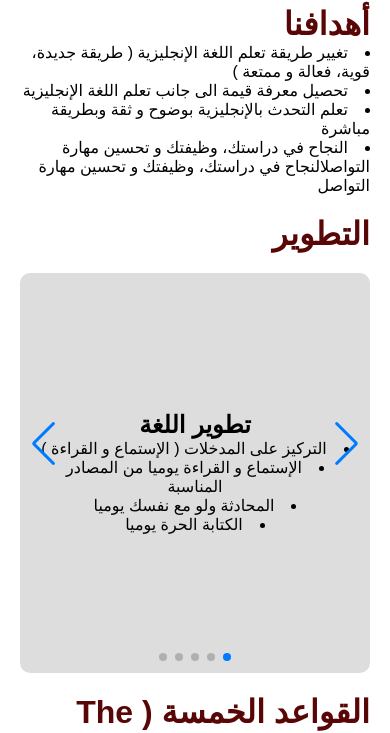
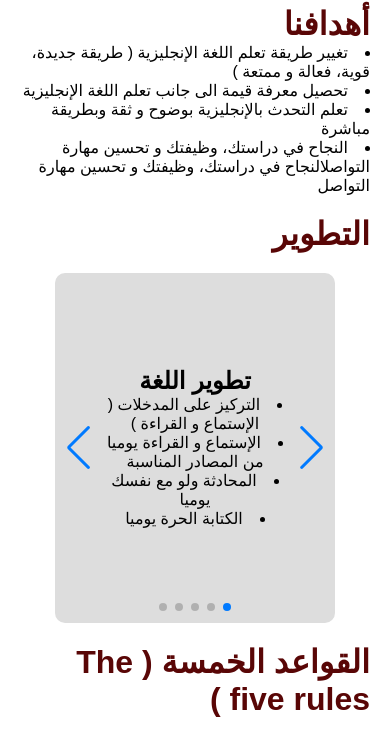
Before and after one commit to PowerEnglishClub/PowerEnglishClub.github.io, a plain HTML site: page index.html in a window 390 px wide. Shown: the part 729-1462 px from the top of the page. Drawn offline with Linux system fonts and the light colour scheme.

Commit message:
Fix issue of sliderjs

```diff
--- a/css/style.css
+++ b/css/style.css
@@ -106,21 +106,24 @@ header a:hover {
   list-style-position: inside;
 }
 
-.swiper h1 {
-  color: var(--primary-color);
-  margin-bottom: 20px;
+.swiper {
+  background-color: #ddd;
+  border-radius: 10px;
+  text-align: center;
+  width: 80%;
+  height: 350px;
 }
 
-.swiper .swiper-slide {
-  background-color: #ddd;
-  padding: 20px;
-  border-radius: 10px;
-  text-align: center;
-  width: 100%;
-  height: 400px;
+.swiper-slide {
   display: flex;
   flex-direction: column;
   justify-content: center;
+  padding: 40px;
+}
+
+.improving h1 {
+  color: var(--primary-color);
+  margin-bottom: 20px;
 }
 
 .swiper-slide ul {
@@ -304,7 +307,7 @@ footer {
 
   .our-story,
   .goals,
-  .swiper,
+  .improving,
   .rules,
   .contact {
     margin: 20px;
--- a/index.html
+++ b/index.html
@@ -66,8 +66,9 @@
         </ul>
       </div>
 
+      <div class="improving" id="improving">
+        <h1>التطوير</h1>
         <div class="swiper">
-        <h1>التطوير</h1>
           <!-- Additional required wrapper -->
           <div class="swiper-wrapper">
             <!-- Slides -->
@@ -88,10 +89,12 @@
                   الإستماع هو أول و أهم مهارة لتطوير لغتك بالكامل ( الطفل الصغير
                   يتعلم عن طريق الإستماع للأسرة و البيئة المحيطة به )
                 </li>
-              <li>كلما سمعت أكثر، كلما تطورت لغتك بشكل كبير و خاصة المحادثة</li>
                 <li>
-                الإستمرار في الإستماع يعني التعود على اللغة، اللهجة، كلمات جديدة
-                و التفكير بالإنجليزي
+                  كلما سمعت أكثر، كلما تطورت لغتك بشكل كبير و خاصة المحادثة
+                </li>
+                <li>
+                  الإستمرار في الإستماع يعني التعود على اللغة، اللهجة، كلمات
+                  جديدة و التفكير بالإنجليزي
                 </li>
               </ul>
             </div>
@@ -134,6 +137,7 @@
           <!-- If we need navigation buttons -->
           <div class="swiper-button-prev"></div>
           <div class="swiper-button-next"></div>
+        </div>
       </div>
 
       <div class="rules" id="rules">
```
Lines whose indentation alone changed are shown as unchanged.
